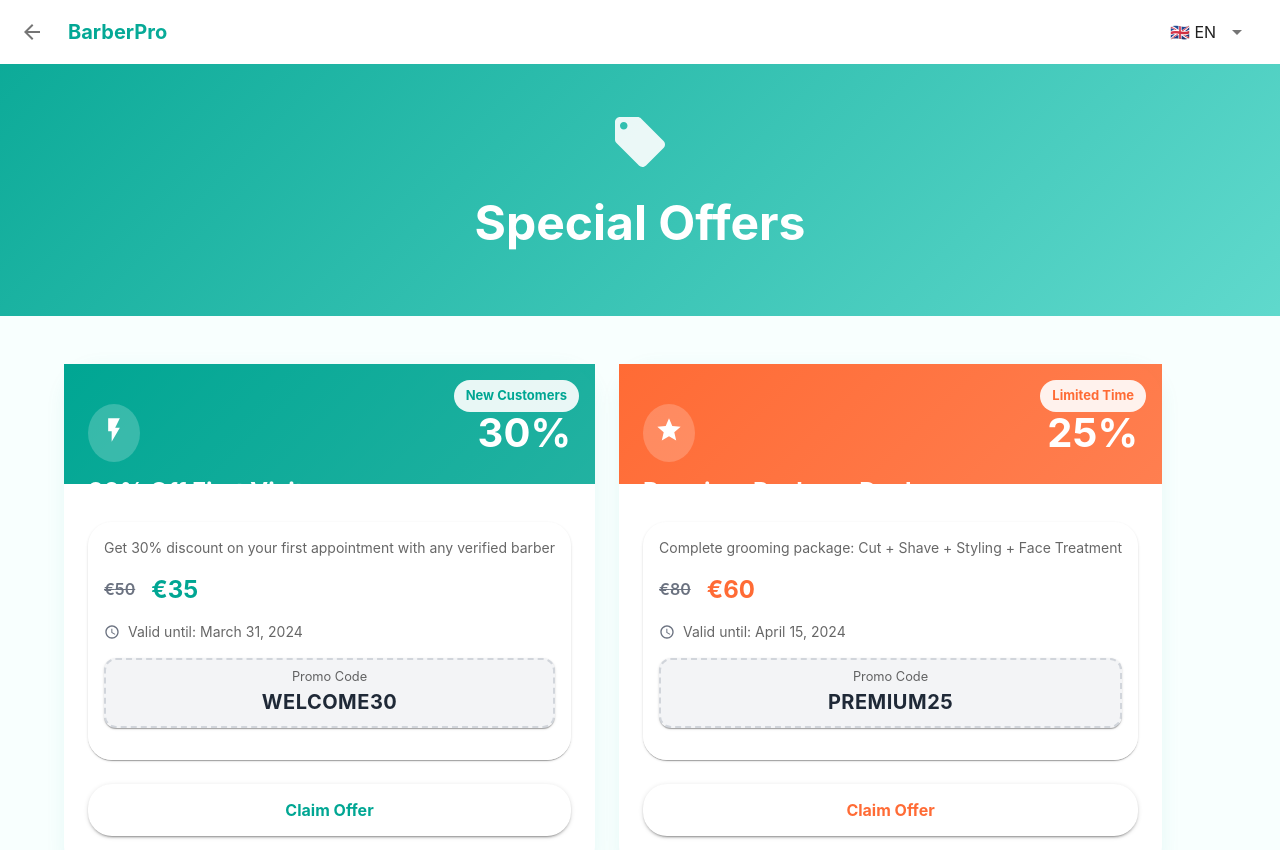
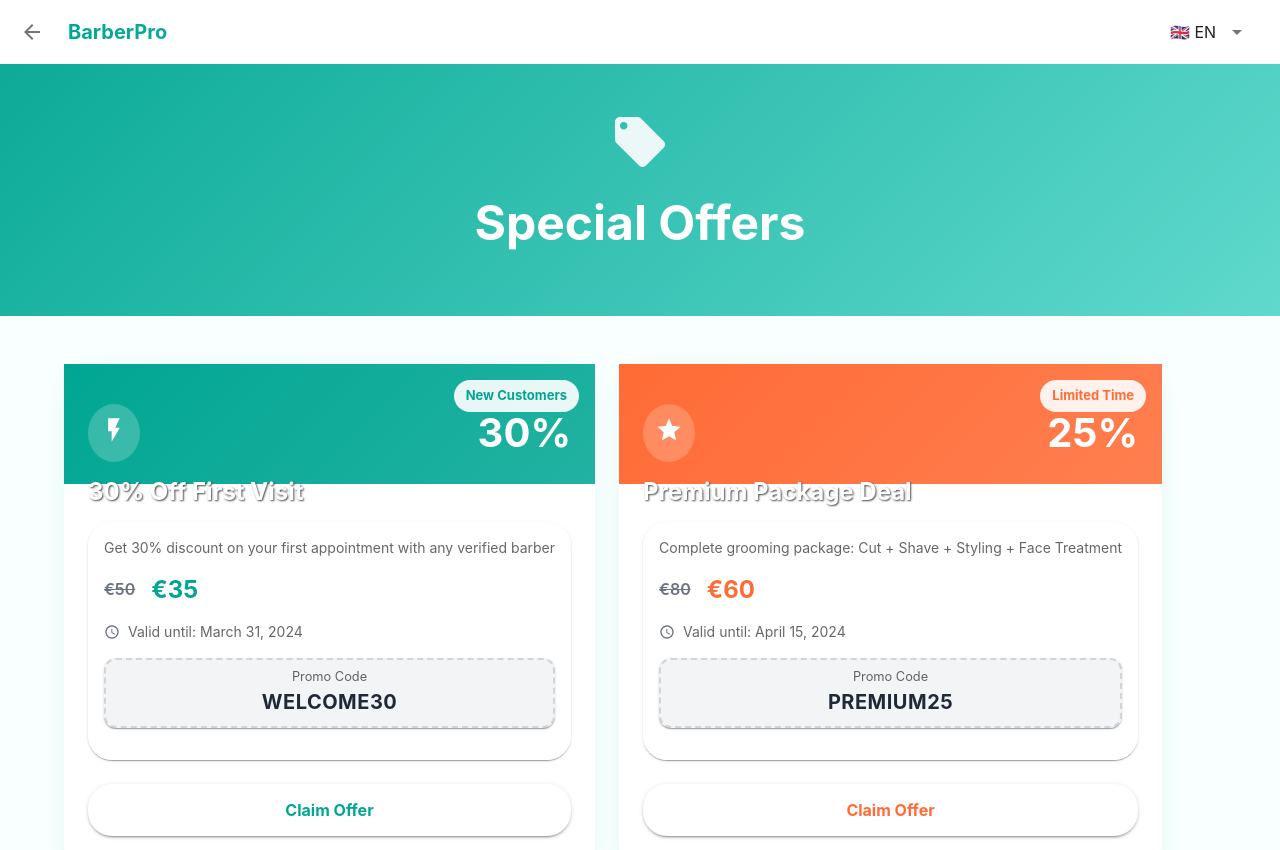
Before and after one commit to Babli751/appoint-frontend, a React (Create React App) app: page /offers in a window 1280 px wide. Shown: the top 850 px of the page. Built offline with nearby package versions, Linux system fonts and the light colour scheme.

Commit message:
Improve title visibility below discount percentages
cgen-e1552c451b9643f79703097584374661

```diff
--- a/src/pages/Offers.js
+++ b/src/pages/Offers.js
@@ -121,7 +121,7 @@ const Offers = () => {
         ? 'Students get 15% off on all services with valid student ID'
         : language === 'tr'
         ? 'Öğrenciler geçerli öğrenci kartı ile tüm hizmetlerde %15 indirim alır'
-        : 'Студенты получают 15% скидку на все услуги при предъявлении студенческого билета',
+        : 'Студ��нты получают 15% скидку на все услуги при предъявлении студенческого билета',
       discount: '15%',
       originalPrice: 35,
       discountedPrice: 30,
@@ -321,7 +321,10 @@ const Offers = () => {
                     color: 'white',
                     fontSize: { xs: '1.1rem', md: '1.5rem' },
                     lineHeight: 1.2,
-                    wordWrap: 'break-word'
+                    wordWrap: 'break-word',
+                    textShadow: '1px 1px 2px rgba(0,0,0,0.7)',
+                    zIndex: 2,
+                    position: 'relative'
                   }}>
                     {offer.title}
                   </Typography>
```
